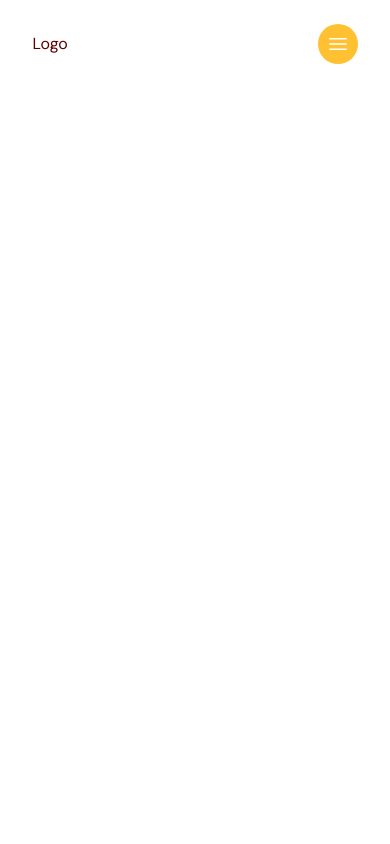
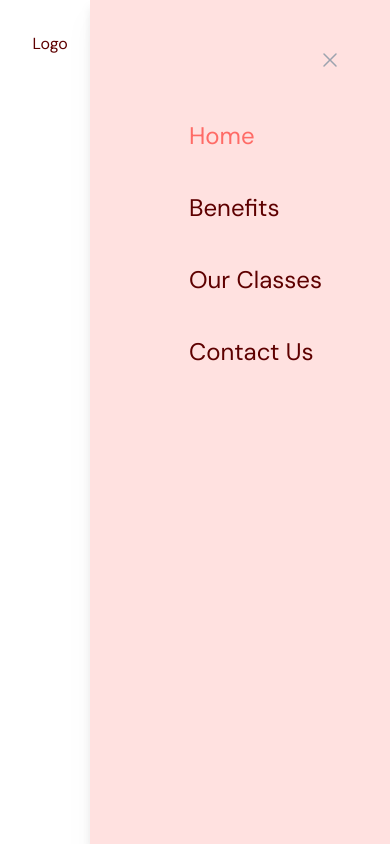
Before and after one commit to Danilka-Akarawita/museMate, a React (Vite) app in the folder museMate/: page / in a window 390 px wide. Both pictures are taken after a click on the button 337 px from the left and 44 px from the top of the page. Built offline with nearby package versions, Linux system fonts and the light colour scheme.

Commit message:
add responsivitiy

```diff
--- a/museMate/src/App.tsx
+++ b/museMate/src/App.tsx
@@ -1,5 +1,5 @@
 
-import { useState } from 'react';
+import { useEffect, useState } from 'react';
 import './App.css'
 import Navbar from './components/Navbar';
 import { SELECTEDPAGE } from './types/selectedPageEnums';
@@ -8,10 +8,23 @@
 
 function App() {
   const [selectedPage, setSelectedPage] = useState<SELECTEDPAGE>(SELECTEDPAGE.HOME );
+  const [isTopOfPage, setIsTopOfPage] = useState<boolean>(true);
+
+  useEffect(() => {
+    const handleScroll = () => {
+      if (window.scrollY === 0) {
+        setIsTopOfPage(true);
+        setSelectedPage(SELECTEDPAGE.HOME);
+      }
+      if (window.scrollY !== 0) setIsTopOfPage(false);
+    };
+    window.addEventListener("scroll", handleScroll);
+    return () => window.removeEventListener("scroll", handleScroll);
+  }, []);
 
   return (
     <>
-      <Navbar  selectedPage={selectedPage} setSelectedPage={setSelectedPage}/>
+      <Navbar  isTopOfPage={true} selectedPage={selectedPage} setSelectedPage={setSelectedPage}/>
 
     </>
 
--- a/museMate/src/components/Navbar.tsx
+++ b/museMate/src/components/Navbar.tsx
@@ -7,20 +7,21 @@
 
 
 type Props = {
-
+  isTopOfPage:boolean,
   selectedPage: SELECTEDPAGE;
   setSelectedPage: (value: SELECTEDPAGE) => void;
 };
 
-const Navbar = ({  selectedPage, setSelectedPage }: Props) => {
+const Navbar = ({  isTopOfPage,selectedPage, setSelectedPage }: Props) => {
   const flexBetween = "flex items-center justify-between";
   const [isMenuToggled, setIsMenuToggled] = useState<boolean>(false);
   const isAboveMediumScreens = useMediaQuery("(min-width: 1060px)");
+  const navbarBackground = isTopOfPage ? "" : "bg-primary-100 drop-shadow";
 
   return (
     <nav>
       <div
-        className={` ${flexBetween} fixed top-0 z-30 w-full py-6`}
+        className={`${navbarBackground} ${flexBetween} fixed top-0 z-30 w-full py-6`}
       >
         <div className={`${flexBetween} mx-auto w-5/6`}>
           <div className={`${flexBetween} w-full gap-16`}>
@@ -70,6 +71,37 @@
           </div>
         </div>
       </div>
+      {!isAboveMediumScreens && isMenuToggled && (
+        <div className="fixed right-0 bottom-0 z-40 h-full w-[300px] bg-primary-100 drop-shadow-xl">
+          <div className="flex justify-end p-12">
+            <button onClick={()=>setIsMenuToggled(!isMenuToggled)}>
+              <XMarkIcon className="h-6 w-6 text-gray-400"/>
+            </button>
+          </div>
+          <div className="ml-[33%] flex flex-col gap-10 text-2xl">
+            <Link
+              page="Home"
+              selectedPage={selectedPage}
+              setSelectedPage={setSelectedPage}
+            />
+            <Link
+              page="Benefits"
+              selectedPage={selectedPage}
+              setSelectedPage={setSelectedPage}
+            />
+            <Link
+              page="Our Classes"
+              selectedPage={selectedPage}
+              setSelectedPage={setSelectedPage}
+            />
+            <Link
+              page="Contact Us"
+              selectedPage={selectedPage}
+              setSelectedPage={setSelectedPage}
+            />
+          </div>
+        </div>
+      )}
 
 
     </nav>
```
